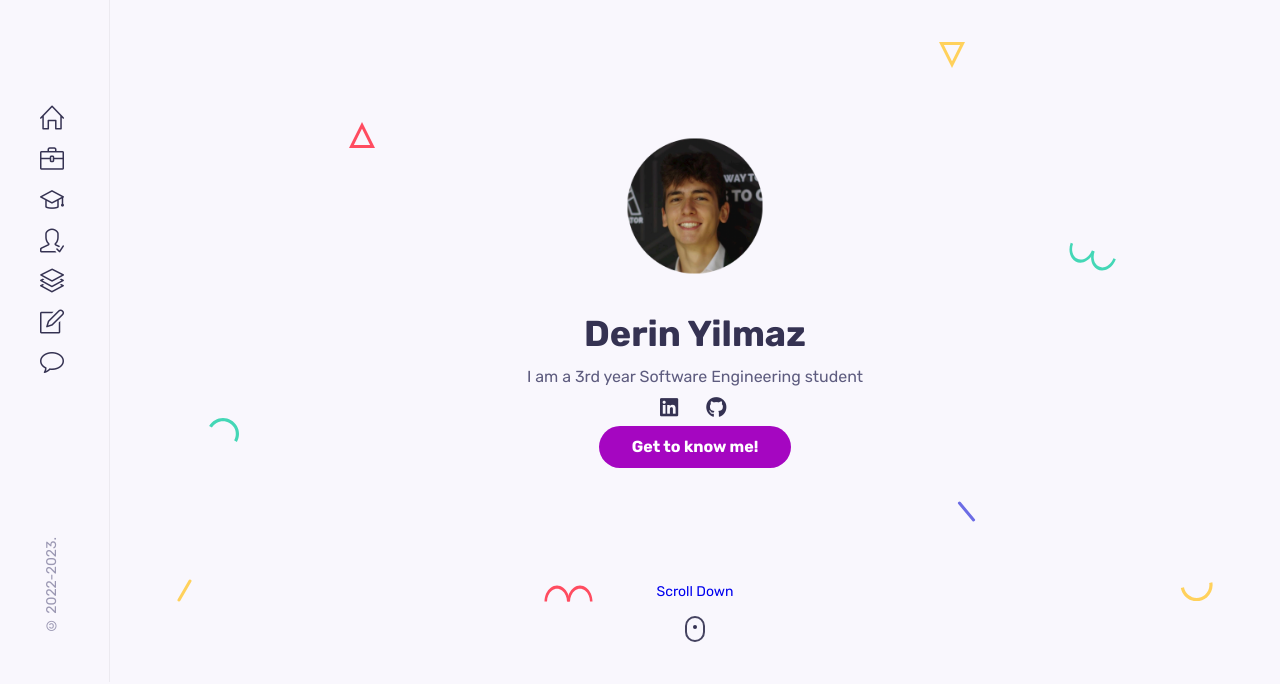
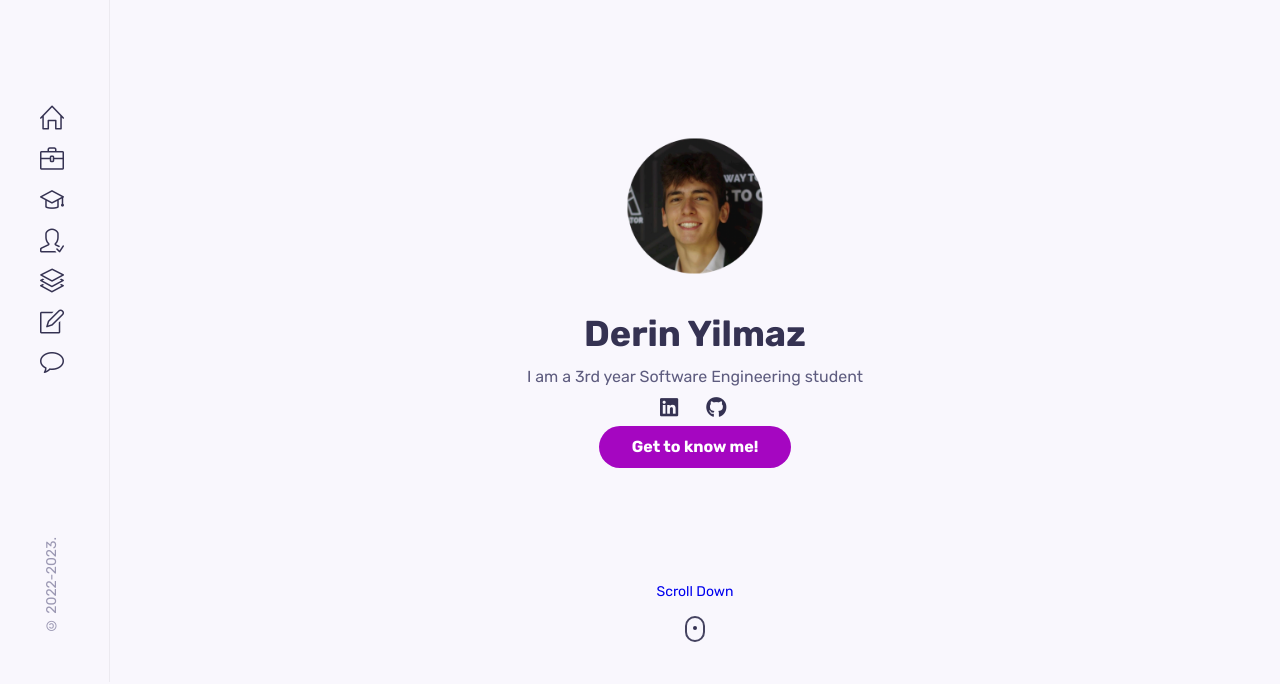
Before and after one commit to yilmazderin/yilmazderin.github.io, a React (Create React App) app in the folder personal-website/: page / in a window 1280 px wide. Shown: the part 118-802 px from the top of the page. Built offline with nearby package versions, Linux system fonts and the light colour scheme.

Commit message:
Fixing shapes

```diff
--- a/personal-website/src/components/about/About.jsx
+++ b/personal-website/src/components/about/About.jsx
@@ -47,8 +47,11 @@ const About = () => {
                             </div>
                         </div>
 
+                        <iframe src="https://open.spotify.com/embed/playlist/753Lh5cWKzjRyJflxRvrG4?theme=0" width="100%" height="380" frameBorder="0" allowfullscreen="" allow="autoplay; clipboard-write; encrypted-media; fullscreen; picture-in-picture"></iframe>
+
 
                     </div>
+
                 </div>
             </div>
         </section>
--- a/personal-website/src/components/home/Home.jsx
+++ b/personal-website/src/components/home/Home.jsx
@@ -21,7 +21,7 @@ const Home = () => {
 
                 <ScrollDown />
             </div>
-            <Shapes />
+
         </section>
     );
 };
```
